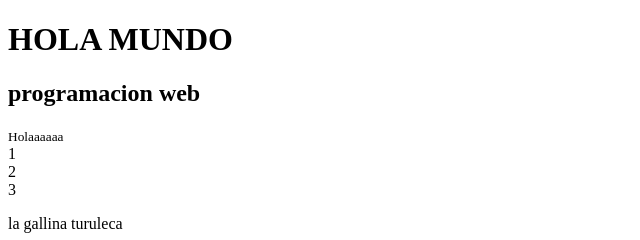
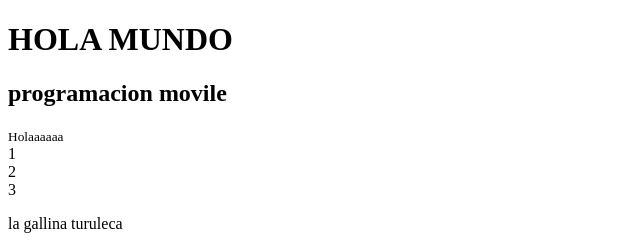
Before and after one commit to ProyectosGit2000/repo-uno, a plain HTML site: page index.html in a window 1280 px wide. Shown: the top 240 px of the page, 0-640 px from the left. Drawn offline with Linux system fonts and the light colour scheme.

Commit message:
colocando cambios en index.html

```diff
--- a/index.html
+++ b/index.html
@@ -7,7 +7,7 @@
 </head>
 <body>
     <h1>HOLA MUNDO</h1>
-    <h2>programacion web</h2>
+    <h2>programacion movile</h2>
     <small>Holaaaaaa</small>
     <div class="conteiner">
         <div class="caja">1</div>
```
